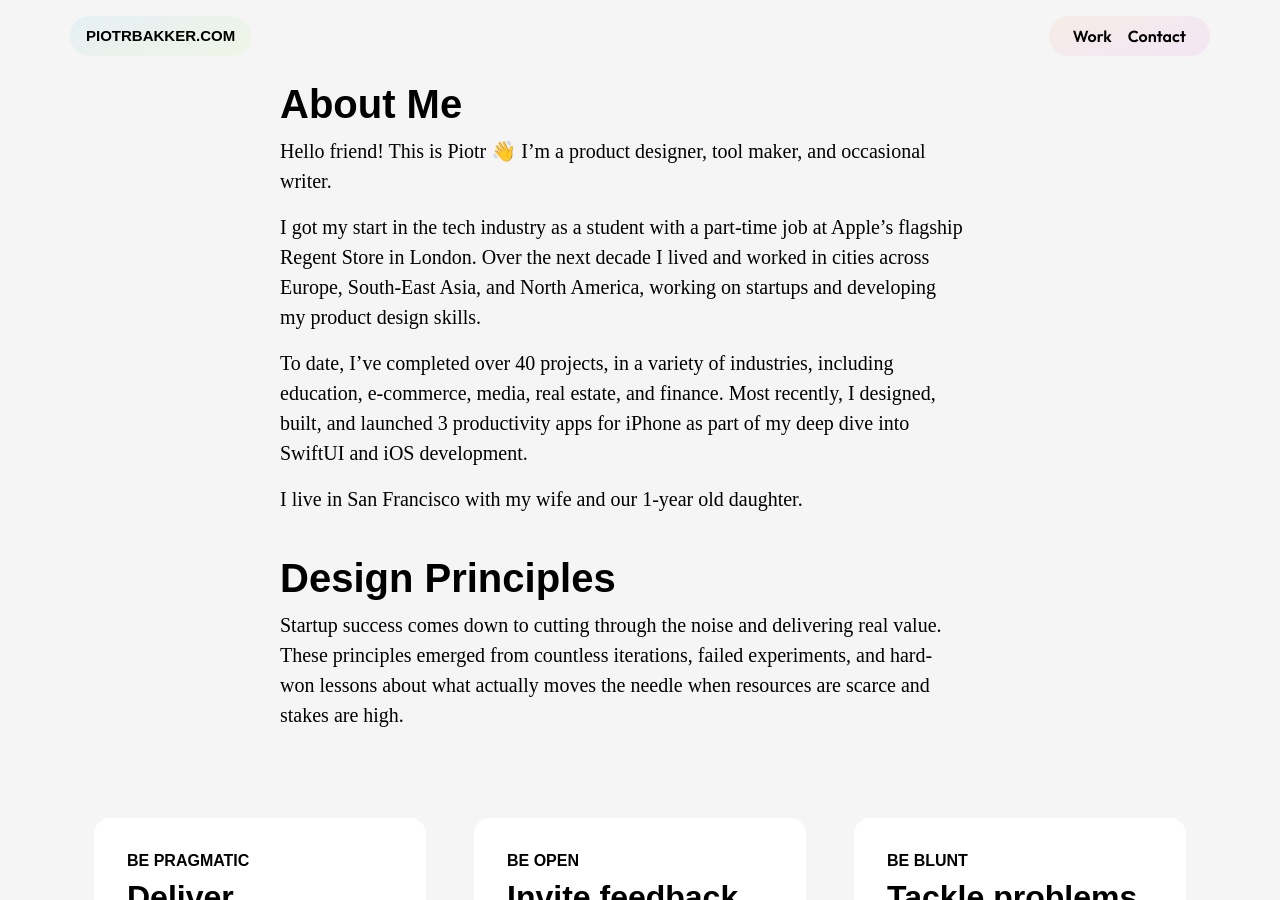
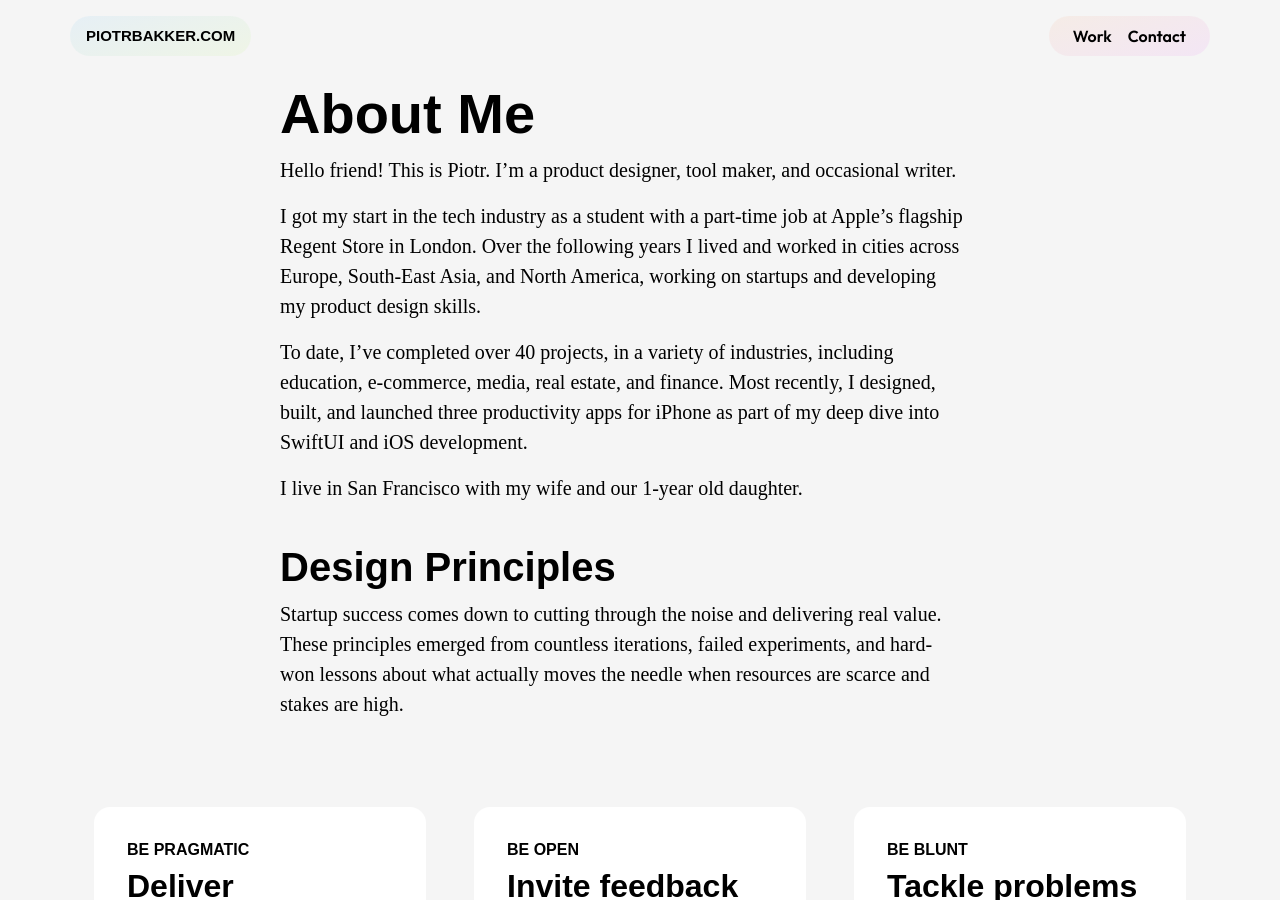
Before and after one commit to piotrbakker/piotrbakker.com, a Jekyll site: the page built from about.html, in a window 1280 px wide and 900 px high. Built offline with Jekyll 4.4.1, drawn with Linux system fonts in a browser that asks for light colours; some web fonts are replaced.

Commit message:
Adjust introduction.

```diff
--- a/about.html
+++ b/about.html
@@ -5,10 +5,10 @@ layout: default
   <div class="container p-4">
     <div class="row justify-content-center">
       <div class="col-md-10 col-xl-8 pe-lg-5">
-        <h1 class="display-6 fw-bold text-style-primary text-sans-serif">About Me</h1>
-        <p class="fs-5 text-style-primary text-serif">Hello friend! This is Piotr 👋 I’m a product designer, tool maker, and occasional writer.</p>
-        <p class="fs-5 text-style-primary text-serif">I got my start in the tech industry as a student with a part&#8209;time job at Apple’s flagship Regent Store in London. Over the next decade I lived and worked in cities across Europe, South&#8209;East Asia, and North America, working on startups and developing my product design skills.</p>
-        <p class="fs-5 text-style-primary text-serif">To date, I’ve completed over 40 projects, in a variety of industries, including education, e&#8209;commerce, media, real estate, and finance. Most recently, I designed, built, and launched 3 productivity apps for iPhone as part of my deep dive into SwiftUI and iOS development.</p>
+        <h1 class="display-4 fw-bold text-style-primary text-sans-serif">About Me</h1>
+        <p class="fs-5 text-style-primary text-serif">Hello friend! This is Piotr. I’m a product designer, tool maker, and occasional writer.</p>
+        <p class="fs-5 text-style-primary text-serif">I got my start in the tech industry as a student with a part&#8209;time job at Apple’s flagship Regent Store in London. Over the following years I lived and worked in cities across Europe, South&#8209;East Asia, and North America, working on startups and developing my product design skills.</p>
+        <p class="fs-5 text-style-primary text-serif">To date, I’ve completed over 40 projects, in a variety of industries, including education, e&#8209;commerce, media, real estate, and finance. Most recently, I designed, built, and launched three productivity apps for iPhone as part of my deep dive into SwiftUI and iOS development.</p>
         <p class="fs-5 text-style-primary text-serif">I live in San Francisco with my wife and our 1&#8209;year old daughter.</p>
       </div>
     </div>
```
